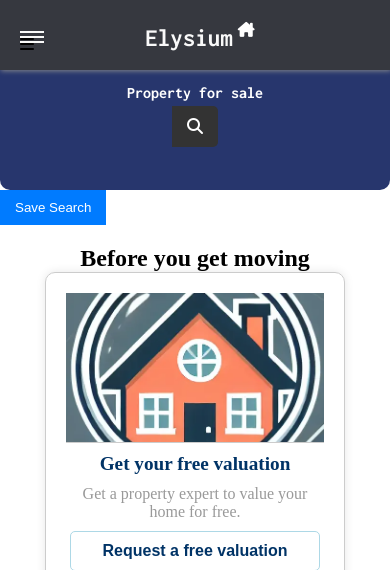
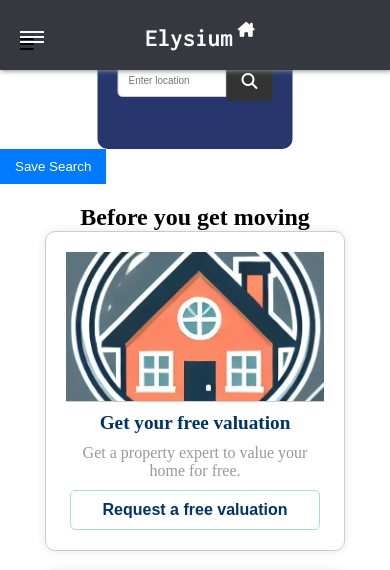
Before and after one commit to Dhitchen28963/elysium-realestate-django, a Django app: page /property-rent/property-sale/ in a window 390 px wide. Shown: the top 570 px of the page. Run offline with Django 4.2, Linux system fonts and the light colour scheme; data that the repository does not hold is empty; parts of the project's set-up code (start-up, migrations or seed data) failed here and were passed over; some libraries are stand-ins or nearby versions.

Commit message:
Added static files and ensured search container contents are appropriately displayed depending on screen size and added url paths for rent and buy buttons

```diff
--- a/home/templates/home/index.html
+++ b/home/templates/home/index.html
@@ -7,7 +7,7 @@
 <main>
   <img src="{% static 'images/banner-elysium.webp' %}" alt="Elysium banner image">
 
-  <div class="search-container">
+  <div class="search-container home-search">
     <h2>Find your dream home</h2>
     <h3>Search using 'town name' or 'postcode'</h3>
     <form id="home-search-form">
--- a/home/urls.py
+++ b/home/urls.py
@@ -3,4 +3,6 @@ from . import views
 
 urlpatterns = [
     path('', views.home, name='home'),
+    path('property-rent/', views.property_rent, name='property_rent'),
+    path('property-sale/', views.property_sale, name='property_sale'),
 ]
--- a/home/views.py
+++ b/home/views.py
@@ -33,3 +33,9 @@ def home(request):
         'properties': properties
     }
     return render(request, 'home/index.html', context)
+
+def property_sale(request):
+    return render(request, 'real_estate/property_sale.html')
+
+def property_rent(request):
+    return render(request, 'real_estate/property_rent.html')
--- a/static/css/style.css
+++ b/static/css/style.css
@@ -129,6 +129,40 @@ img {
   z-index: 1;
 }
 
+.search-bar {
+  display: flex;
+  align-items: center;
+  justify-content: space-between;
+  width: 100%;
+}
+
+.search-bar input[type="text"] {
+  display: inline-block;
+  vertical-align: middle;
+  padding: 10px;
+  font-size: 16px;
+  width: 70%;
+  margin: 0;
+  box-sizing: border-box;
+}
+
+.search-bar button,
+#rent-button,
+#buy-button {
+    display: inline-block;
+    vertical-align: middle;
+    padding: 10px 15px;
+    font-size: 16px;
+    margin: 0;
+    box-sizing: border-box;
+    background-color: #007bff;
+    color: white;
+    border: none;
+    border-radius: 5px;
+    cursor: pointer;
+    text-align: center;
+}
+
 .rent-button, .buy-button {
   flex: 1;
   padding: 5px 0;
@@ -153,6 +187,17 @@ img {
   border: 2px solid #ccc;
   border-radius: 10px;
   background-color: #ffffff;
+}
+
+.search-bar button {
+  display: flex;
+  align-items: center;
+  justify-content: center;
+}
+
+.search-bar button i {
+  margin-left: 5px;
+  vertical-align: middle;
 }
 
 /* Styles for filters container */
@@ -611,7 +656,7 @@ footer p {
   color: #ffffff;
 }
 
-@media (max-width: 454px) {
+@media (max-width: 740px) {
   .welcome-box {
     display: none;
   }
@@ -644,15 +689,51 @@ footer p {
     top: 49px;
   }
 
+  .home-search #home-search-input {
+    display: none;
+  }
+
+  .search-bar {
+    display: flex;
+    align-items: center; /* Ensure both input and button align vertically */
+    width: 100%;
+  }
+
   .search-bar input[type="text"] {
-    display: none;
+    flex: 1;
+    padding: 10px;
+    font-size: 16px;
+    border-radius: 5px 0 0 5px;
+  }
+
+  .search-bar button {
+    display: flex;
+    align-items: center;
+    justify-content: center; /* Center content horizontally */
+    padding: 10px 15px;
+    font-size: 16px;
+    border-radius: 0 5px 5px 0;
+    line-height: 1;
+    margin-left: 0;
+  }
+
+  .search-bar button i {
+    margin-left: 0;
   }
 
   main .search-container {
     position: relative;
-    width: 100%;
-    padding: 5px;
-    margin-top: -20px;
+    display: inline-block;
+    max-width: 70%;
+    background-color: #27366d;
+    color: #fff;
+    padding: 20px;
+    border-radius: 10px;
+    text-align: center;
+    margin-top: -75%;
+    z-index: 1;
+    left: 50%;
+    transform: translateX(-50%);
   }
 
   main .search-container h2 {
@@ -670,7 +751,7 @@ footer p {
     flex-direction: column;
     align-items: center;
     justify-content: center;
-    padding: 10px;
+    padding: 20px 10px;
   }
 
   #home-search-form {
@@ -679,21 +760,33 @@ footer p {
 
   #home-search-form .search-bar {
     display: flex;
+    align-items: center;
     width: 100%;
     justify-content: space-between;
   }
 
   #rent-button, #buy-button {
-    width: 48%;
+    display: inline-block;
+    vertical-align: middle;
+    padding: 15px;
     font-size: 18px;
-    padding: 15px;
     background-color: #007bff;
     color: white;
     border: none;
     border-radius: 5px;
     cursor: pointer;
     text-align: center;
+    width: 48%;
     margin: 1%;
+  }
+
+  #home-search-input {
+    display: inline-block;
+    vertical-align: middle;
+    padding: 10px;
+    font-size: 16px;
+    width: calc(100% - 50%);
+    margin: 0;
   }
 
   #rent-button:hover, #buy-button:hover {
@@ -719,7 +812,7 @@ footer p {
   }
 }
 
-/* Media query: Foldable phones and smaller screen sizes - landscape and portrait (up to max width of 903px) */
+/* Media query: Tablets and other devices */
 @media (max-width: 903px) {
   .logo-container {
     justify-content: center;
--- a/static/js/script.js
+++ b/static/js/script.js
@@ -290,7 +290,6 @@ document.addEventListener('DOMContentLoaded', function () {
     });
 
     // My Account Sidebar Handling
-    // Existing sidebar handling code
     const myAccountBtn = document.getElementById('my-account-btn');
     const sidebar = document.getElementById('my-account-sidebar');
     const userIcon = document.getElementById('user-icon');
@@ -387,7 +386,11 @@ document.addEventListener('DOMContentLoaded', function () {
     const homeSearchInput = document.getElementById('home-search-input');
 
     if (buyButton && rentButton) {
-        buyButton.addEventListener('click', function () {
+        buyButton.addEventListener('click', function (event) {
+            const screenWidth = window.innerWidth;
+            if (screenWidth <= 693) {
+                window.location.href = "/real_estate/property-sale/";
+            } else {
                 const searchValue = homeSearchInput.value.trim();
                 const queryParams = new URLSearchParams(new FormData(document.getElementById('home-search-form')));
 
@@ -396,9 +399,14 @@ document.addEventListener('DOMContentLoaded', function () {
                 } else {
                     alert('Please enter a location');
                 }
+            }
         });
 
-        rentButton.addEventListener('click', function () {
+        rentButton.addEventListener('click', function (event) {
+            const screenWidth = window.innerWidth;
+            if (screenWidth <= 693) {
+                window.location.href = "/real_estate/property-rent/";
+            } else {
                 const searchValue = homeSearchInput.value.trim();
                 const queryParams = new URLSearchParams(new FormData(document.getElementById('home-search-form')));
 
@@ -406,6 +414,7 @@ document.addEventListener('DOMContentLoaded', function () {
                     window.location.href = `/real_estate/property-rent/?${queryParams.toString()}`;
                 } else {
                     alert('Please enter a location');
+                }
             }
         });
     }
@@ -446,7 +455,9 @@ document.addEventListener('DOMContentLoaded', function () {
         });
 
         item.addEventListener('click', function (e) {
+            if (!e.target.closest('a')) {
                 e.preventDefault();
+            }
             this.classList.toggle('active');
         });
     });
```
Also changed, not shown: 2 other files. Lines whose indentation alone changed are shown as unchanged.
